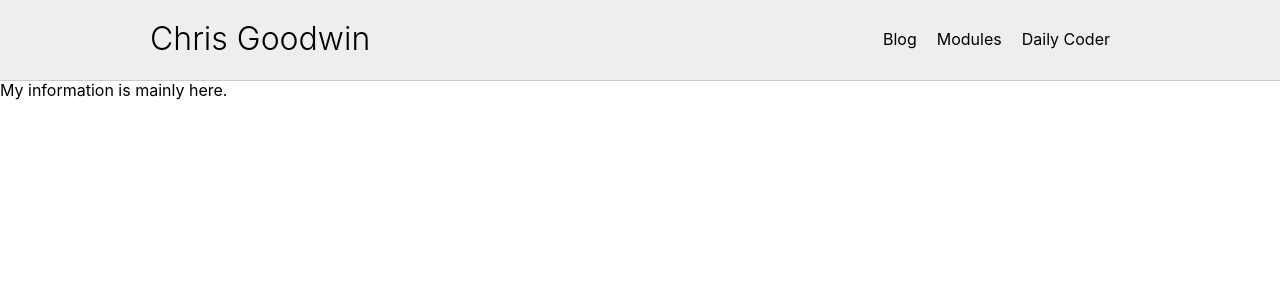
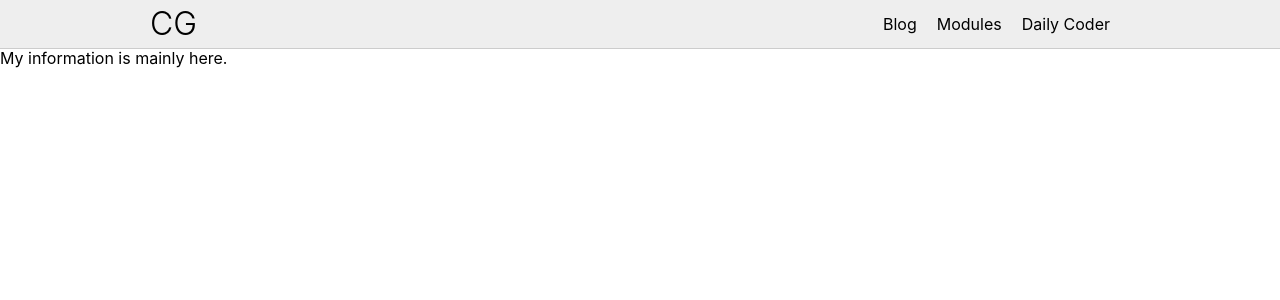
Before and after one commit to SentientBicycle/chrisgoodwinio, a React (Create React App) app: page / in a window 1280 px wide. Shown: the top 300 px of the page. Built offline with nearby package versions, Linux system fonts and the light colour scheme.

Commit message:
cleaned up modules, added cssconcat util, updated nav look

```diff
--- a/src/modules/App/App.js
+++ b/src/modules/App/App.js
@@ -11,7 +11,7 @@ import { Switch, Route } from 'react-router-dom'
 class App extends Component {
 
   render() {
-    console.log(this.props.children);
+
     return (
       <div className="App">
         <Header/>
--- a/src/modules/App/components/Header/Header.js
+++ b/src/modules/App/components/Header/Header.js
@@ -2,26 +2,30 @@ import React from 'react';
 import PropTypes from 'prop-types';
 import styles from './Header.module.css';
 import { Link } from 'react-router-dom';
+import { cssConcat } from '../../../../utils/css-concat';
 
 export function Header(props, context) {
+
+	const siteTitleCss = cssConcat(styles['vert-center'], styles['site-title']);
+	const siteLinksCss = cssConcat(styles.link);
   return (
   	<nav>
 	    <div className={styles.header}>
 	      <div className={styles.content}>
-	        <h1 className={styles['site-title']}>
+	        <h1 className={siteTitleCss}>
 	        	<Link to="/">
-	        		Chris Goodwin
+	        		CG
 	        	</Link>
 	        </h1>
-	        <div className={styles['link']}>
-	        	<Link to="/blog">
+	        <div className={siteLinksCss}>
+	        	<Link to="/Blog">
 	        		Blog
 	        	</Link>
 	        	<Link to="/Modules">
 	        		Modules
 	        	</Link>
 	        	<Link to="/DailyCoder">
-	        		Daily Coder
+	        		Daily&nbsp;Coder
 	        	</Link>
 	        </div>
 	      </div>
--- a/src/modules/App/components/Header/Header.module.css
+++ b/src/modules/App/components/Header/Header.module.css
@@ -5,6 +5,7 @@
 }
 
 .content {
+  position: relative;
   width: 100%;
   max-width: 980px;
   margin: auto;
@@ -15,6 +16,14 @@
   font-weight: 300;
   font-size: 32px;
   float: left;
+  margin: 0;
+}
+
+.vert-center {
+  position: absolute;
+  top: 50%;
+  -ms-transform: translateY(-50%);
+  transform: translateY(-50%);
 }
 
 .site-title a {
@@ -30,7 +39,7 @@
 .link a {
   text-decoration: none;
   color: #000;
-  padding: 30px 20px 0 0;
+  padding: 15px 20px 15px 0;
 }
 
 .selected {
--- a/src/modules/DC/DC.js
+++ b/src/modules/DC/DC.js
@@ -5,7 +5,7 @@ import style from './DC.module.css';
 class DC extends Component {
   render() {
     return (
-      <div className={style.blog}>
+      <div className={style.dc}>
         Daily Coder
       </div>
     );
--- a/src/modules/DC/DC.module.css
+++ b/src/modules/DC/DC.module.css
@@ -1,3 +1,3 @@
-.blog {
+.dc {
   text-align: left;
 }
--- a/src/modules/Main/Main.js
+++ b/src/modules/Main/Main.js
@@ -5,9 +5,9 @@ import style from './Main.module.css';
 class Main extends Component {
   render() {
     return (
-      <div className={style.blog}>
+      <section className={style.main}>
         My information is mainly here.
-      </div>
+      </section>
     );
   }
 }
--- a/src/modules/Main/Main.module.css
+++ b/src/modules/Main/Main.module.css
@@ -1,3 +1,3 @@
-.blog {
+.main {
   text-align: left;
 }
--- /dev/null
+++ b/src/utils/css-concat.js
@@ -0,0 +1,10 @@
+/**
+ * Utility to consolidate and return classNames
+ * from an arbitrary amount of inputs
+ */
+
+ export const cssConcat = (...classes) => {
+ 	let newString = '';
+ 	classes.map((a) => (newString += `${a} `));
+ 	return newString;
+ }
```
Also changed, not shown: public/manifest.json, 2 other files (tests, documents, lock files or other folders).
